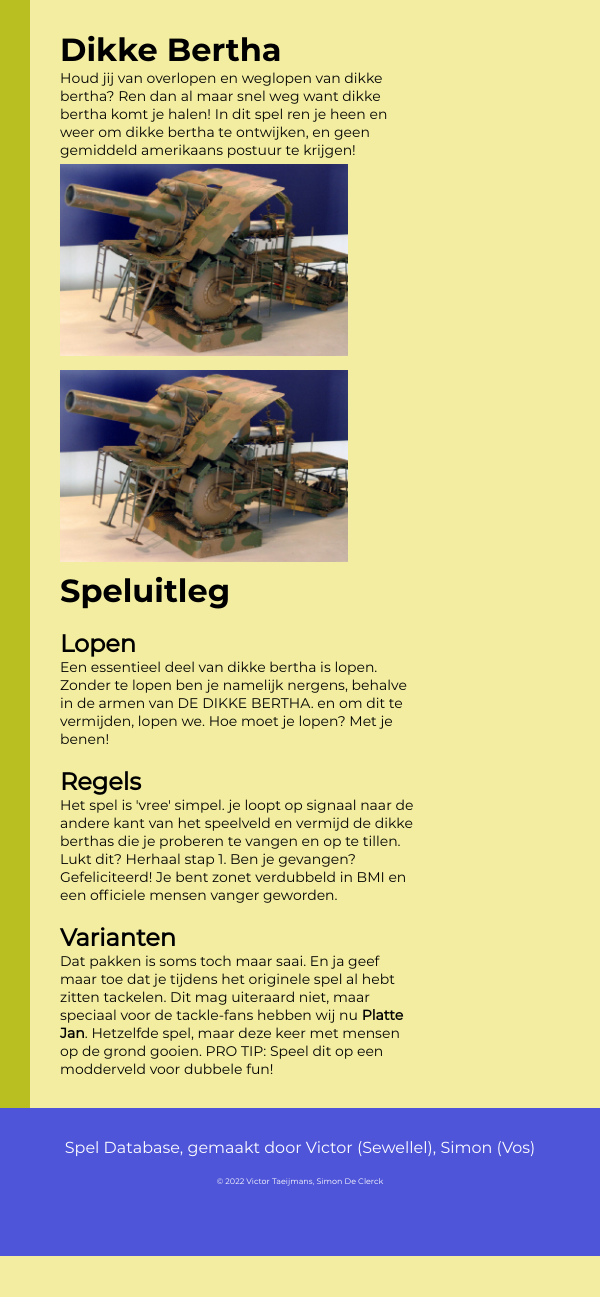
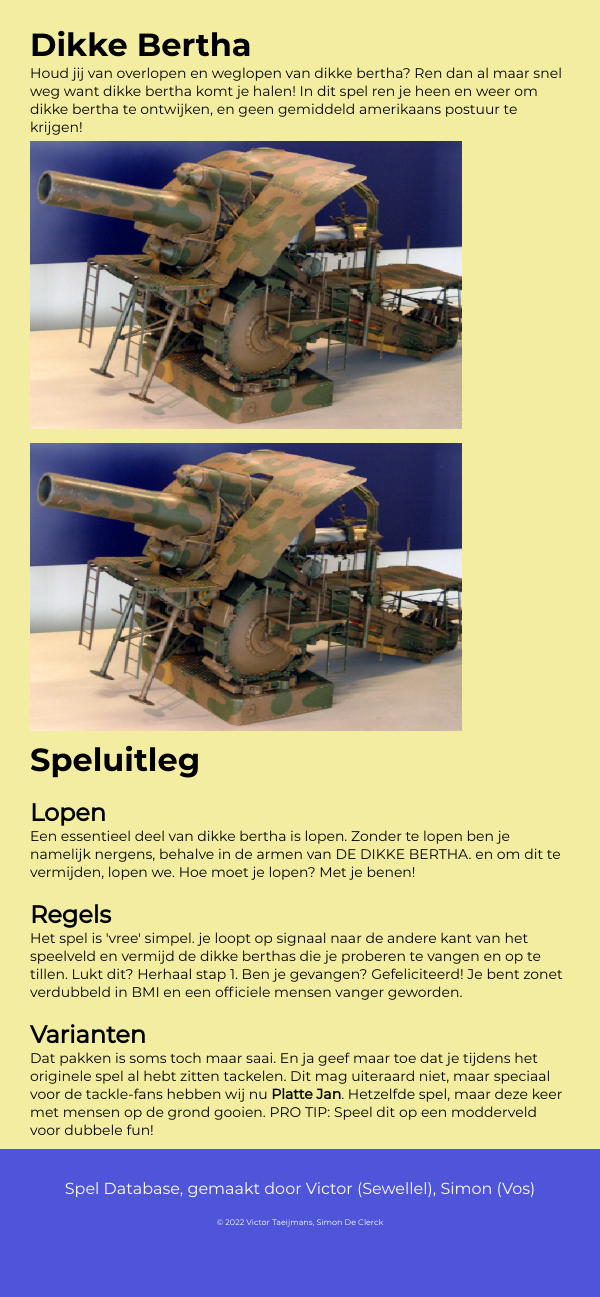
Before and after one commit to VictorTmns/spelDatabase, a PHP site: page /spel.php in a window 600 px wide; the page is wider, and only the part inside the window is pictured. Before the commit the page ends 1256 px from the top of that part, so only its background shows below. Run offline with PHP 8.4, Linux system fonts and the light colour scheme.

Commit message:
spel.php css improvements
betere responsivity en gelijkaardige spelen opmaak

```diff
--- a/app/spel.php
+++ b/app/spel.php
@@ -35,7 +35,6 @@
 <div class="andere-spelen">
     <h2>Gelijkaardige Spelen</h2>
     <br>
-    <!-- Spel-Previeuw insert van spelen met gelijkaardige tags? -->
     <div class="spel-previeuw">
         <h2>Trugby</h2>
         <br>
--- a/app/style/style.css
+++ b/app/style/style.css
@@ -31,10 +31,10 @@
     margin-bottom: 10px;
     background-color: #f2b544;
     border-radius: 15px;
-    width: 100%;
+    width: 80%;
     height: auto;
     padding: 5% 10% 5% 10%;
-    display: block
+    display: block;
 }
 
 .spel-previeuw h2 {
@@ -69,22 +69,28 @@
     font-family: montserat-bold;
 }
 
+.andere-spelen {
+    background-color: #d8d27c;
+    box-shadow: inset 17px 0px 22px -9px rgba(0,0,0,0.15);
+    overflow-y: scroll;
+}
+
 @media only screen and (min-width: 600px) { /* desktop only */
     main {
-        width: 60%;
+        width: 70%;
         margin: 0 15% 0 15%;
-        padding: 100px 5% 50px 5%;
         min-height: 70vh;
         display: flex;
     }
 
     .spel-content {
         width: 70%;
+        padding: 7% 5% 5% 5%;
     }
 
     .andere-spelen {
         width: 30%;
-        padding-left: 10px;
+        padding: 7% 3% 5% 3%;
     }
 
     .spel-img {
@@ -97,8 +103,7 @@
 @media only screen and (max-width: 1000px) { /* i-pad overwrites (tussenformaat) */
     main {
         width: auto;
-        margin: 0 5% 0 5%;
-        padding: 100px 30px 50px 30px;
+        margin: 0 0 0 0;
     }
 
     main p {
@@ -107,10 +112,12 @@
 
     .spel-content {
         width: 60%;
+        padding: 100px 15px 10px 15px;
     }
 
     .andere-spelen {
         width: 40%;
+        padding: 100px 15px 5px 15px;
     }
 
     .spel-previeuw {
@@ -128,7 +135,6 @@
 
     main {
         width: 100%;
-        padding: 5%;
     }
 
     main p {
@@ -142,7 +148,14 @@
         margin: 5px 0 5px 0;
     }
 
+    .spel-content {
+        width: 90%;
+        padding: 25px 5% 10px 5%;
+    }
+
     .andere-spelen {
+        margin: 0;
+        padding: 0;
         visibility: hidden;
         height: 0;
         width: 0;
```
